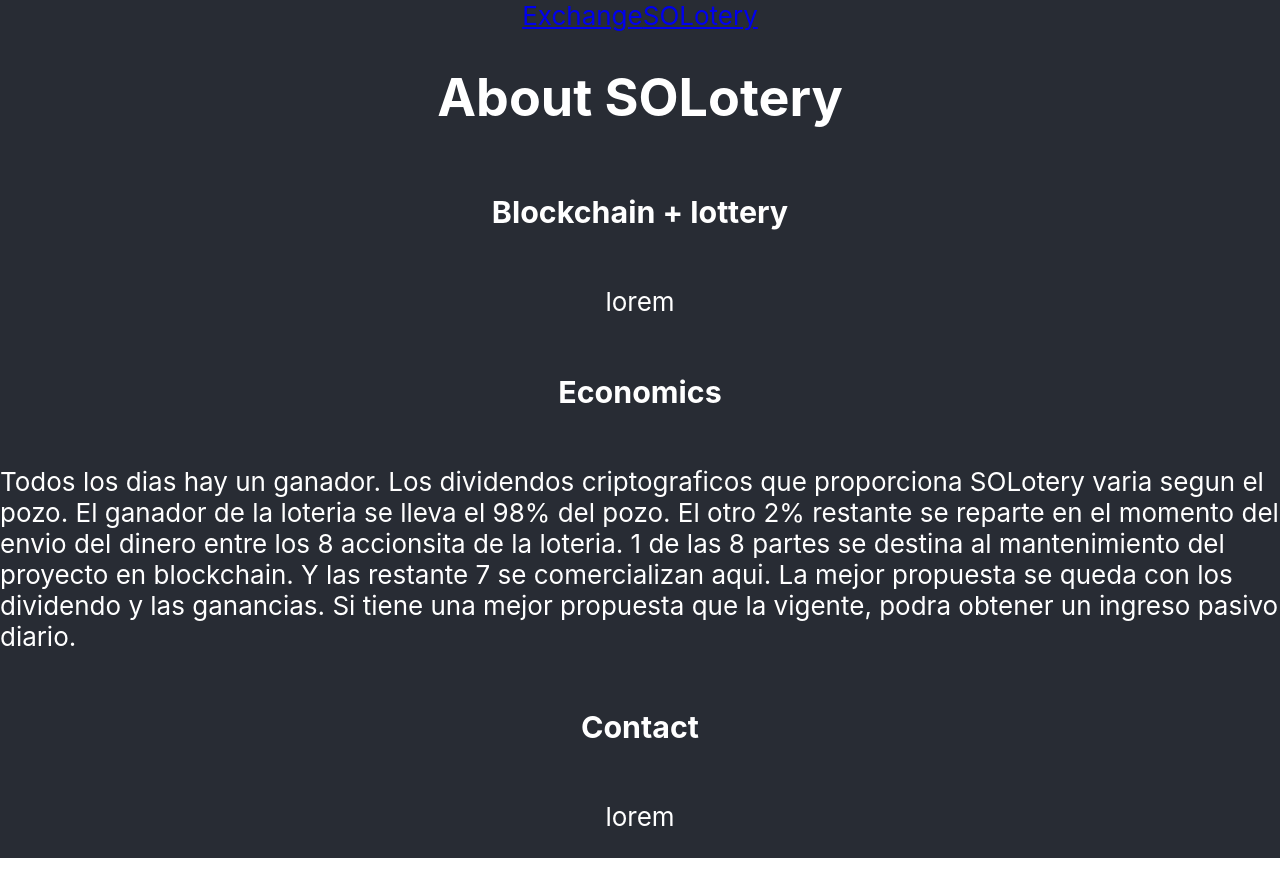
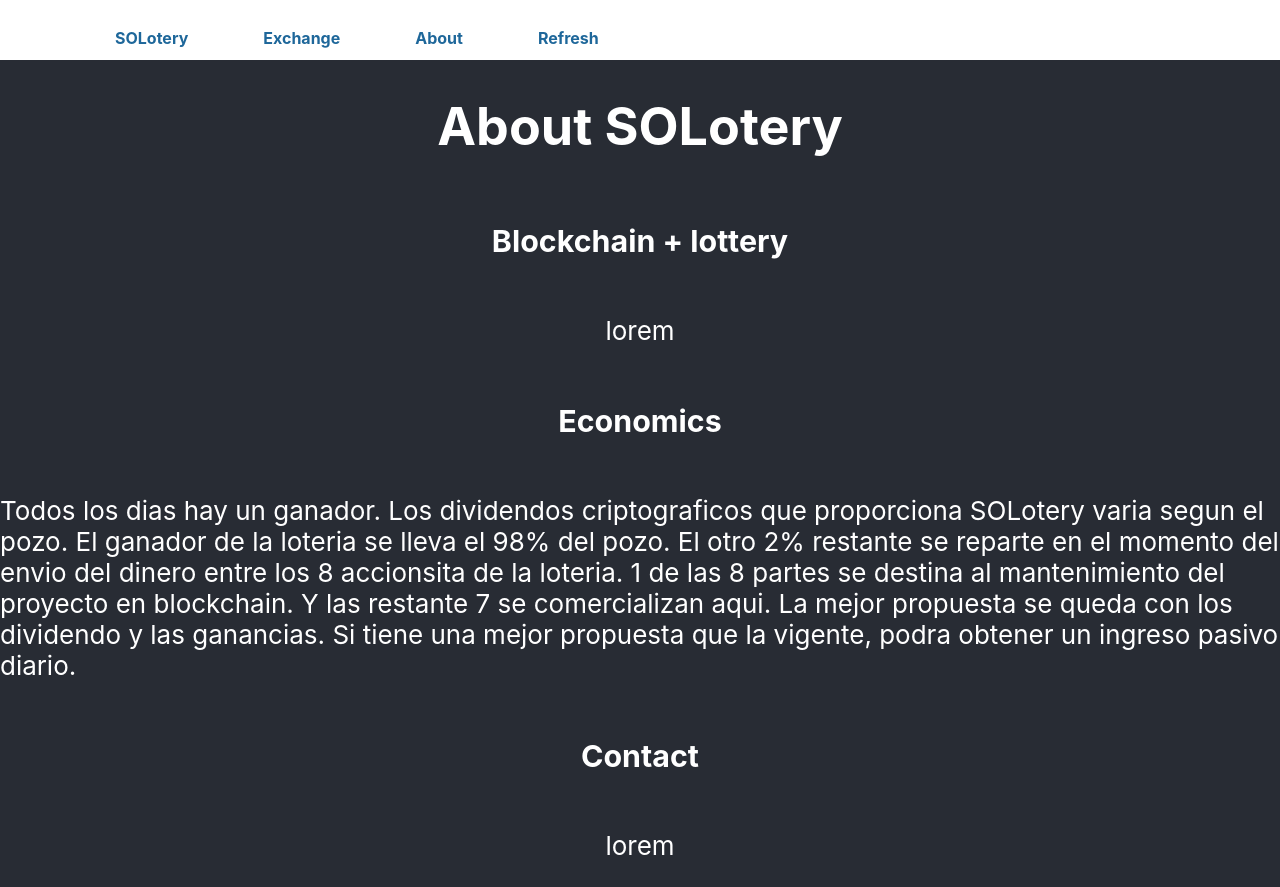
Before and after one commit to mateolafalce/SOLotery_Source, a React (Create React App) app: page /about in a window 1280 px wide. Before the commit the page ends 858 px from the top, so only its background shows below. Built offline with nearby package versions, Linux system fonts and the light colour scheme; what @project-serum/anchor, @solana/web3.js would draw is missing.

Commit message:
18/9/2022

```diff
--- a/package.json
+++ b/package.json
@@ -13,6 +13,7 @@
     "@testing-library/jest-dom": "^5.16.5",
     "@testing-library/react": "^13.4.0",
     "@testing-library/user-event": "^13.5.0",
+    "css-loader": "^6.7.1",
     "react": "^18.2.0",
     "react-dom": "^18.2.0",
     "react-router-dom": "^6.4.0",
--- a/src/App.css
+++ b/src/App.css
@@ -15,7 +15,6 @@
 
 .App-header {
   background-color: #282c34;
-  min-height: 100vh;
   display: flex;
   flex-direction: column;
   align-items: center;
@@ -47,3 +46,46 @@
 .About {
   background-color: "#1E679A";
 }
+.nav {
+  float: right;
+}
+nav ul li {
+  list-style: none;
+  margin-left: 75px;
+  padding: 12px 0;
+  float: left;
+  position: relative;
+}
+
+nav ul li a {
+  text-decoration: none;
+  color: #1E679A;
+  font-weight: bold;
+}
+
+nav ul li a::before {
+  display: block;
+  content: '';
+  width: 0%;
+  background: #1E679A;
+  height: 5px;
+  top:0;
+  position: absolute;
+  transition: width 0.2s;
+}
+
+nav ul li a:hover::before {
+  width: 100%;
+}
+
+header {
+  background: #ffffff;
+  width: 100%;
+  clear: both;
+  content:'';
+  display: table;
+}
+
+footer {
+  margin: 5.5%
+}
--- a/src/pages/About.js
+++ b/src/pages/About.js
@@ -5,11 +5,18 @@ import {
 
 export default function About() {
   return (
-<div className="App-header">
-    <nav>
-    <NavLink to="/exchange">Exchange</NavLink>
-    <NavLink to="/">SOLotery</NavLink>
-    </nav>
+  <div>
+    <header>
+      <nav>
+        <ul>
+          <li><NavLink to="/">SOLotery</NavLink></li>
+          <li><NavLink to="/exchange">Exchange</NavLink></li>
+          <li><NavLink to="/about">About</NavLink></li>
+          <li><NavLink>Refresh</NavLink></li>
+        </ul>
+      </nav>
+    </header>
+    <div className="App-header">
       <h1>
         About SOLotery
       </h1>
@@ -39,5 +46,6 @@ export default function About() {
           lorem
         </p>
     </div>
+    </div>
   )
 }
--- a/src/pages/Exchange.js
+++ b/src/pages/Exchange.js
@@ -27,13 +27,6 @@ window.Buffer = buffer.Buffer;
   const [proposal5, setProposal5] = useState(null);
   const [proposal6, setProposal6] = useState(null);
   const [proposal7, setProposal7] = useState(null);
-  const [amount1, setamount1] = useState(null);
-  const [amount2, setamount2] = useState(null);
-  const [amount3, setamount3] = useState(null);
-  const [amount4, setamount4] = useState(null);
-  const [amount5, setamount5] = useState(null);
-  const [amount6, setamount6] = useState(null);
-  const [amount7, setamount7] = useState(null);
 
   useEffect(() => {
     window.solana.on("connect", () => {
@@ -89,12 +82,20 @@ window.Buffer = buffer.Buffer;
     setTx(tx);
   }
   return (
+    <div>
+    <header>
+      <nav>
+        <ul>
+          <li><NavLink to="/">SOLotery</NavLink></li>
+          <li><NavLink to="/exchange">Exchange</NavLink></li>
+          <li><NavLink to="/about">About</NavLink></li>
+          <li><NavLink><a>Manifiesto</a></NavLink></li>
+          <li><NavLink><a href="https://github.com/mateolafalce/SOLotery_Source">Github</a></NavLink></li>
+          <li><NavLink onClick={state}>Refresh</NavLink></li>
+        </ul>
+      </nav>
+    </header>
     <div className="App-header">
-      <nav>
-      <NavLink to="/about">About</NavLink>
-      <NavLink to="/">SOLotery</NavLink>
-      <button align="left" onClick={state}>Refresh</button>
-     </nav>
     <button onClick={getWallet}>getWallet</button>
     <div>
       <table cellSpacing="1" cellPadding="3" bgcolor="#1E679A">
@@ -133,5 +134,6 @@ window.Buffer = buffer.Buffer;
       <p>Your last Tx: {tx}</p>
     </div>
     </div>
+    </div>
     )
 }
--- a/src/pages/Main.js
+++ b/src/pages/Main.js
@@ -1,5 +1,5 @@
 import React from "react";
-import "App.css";
+import "App.css"
 import  * as functions from "functions/timeconverter.js";
 import * as data from "const/const.js"
 import * as buffer from "buffer";
@@ -73,18 +73,23 @@ export default function Main() {
     setTx(tx);
   }
   return (
-  <div>
-    <div className="App-header">
-    <nav>
-    <NavLink to="/exchange">Exchange</NavLink>
-    <NavLink to="/about">About</NavLink>
-    <button onClick={state}>Refresh</button>
-    </nav>
+  <div className="App-bg">
+    <header>
+      <nav>
+        <ul>
+          <li><NavLink to="/">SOLotery</NavLink></li>
+          <li><NavLink to="/exchange">Exchange</NavLink></li>
+          <li><NavLink to="/about">About</NavLink></li>
+          <li><NavLink><a>Manifiesto</a></NavLink></li>
+          <li><a target="_blank" href="https://github.com/mateolafalce/SOLotery_Source">Github</a></li>
+          <li><NavLink onClick={state}>Refresh</NavLink></li>
+        </ul>
+      </nav>
+    </header>
+      <div className="App-header">
       <button onClick={getWallet}>getWallet</button>
-      <button onClick={ticket}>Take a Ticket</button>
-      <div>
         <p>{windowAccount}</p>
-      <table width="900" cellSpacing="1" cellPadding="3" bgcolor="#1E679A">
+          <table width="900" cellSpacing="1" cellPadding="3" bgcolor="#1E679A">
         <tbody>
         <tr>
           <td><font color="white" face="arial, verdana, helvetica">
@@ -97,21 +102,19 @@ export default function Main() {
           <td bgcolor="white">
           <font face="arial, verdana, helvetica" color="black">
           <p>SOLotery PDA Account: {data.AccountPk.toString()}</p>
-          <p>Authority: {account}</p>
-          <p>Original bump PDA: {bumporiginal}</p>
           <p>Total amount: {amount} SOL</p>
           <p>Total tickets: {players}</p>
           <p>Secure check: {secureCheck ? functions.timeConverter(secureCheck) : null}</p>
           <p>Winner State: {winnerState}</p>
+          <button onClick={ticket}>Take a Ticket</button>
           </font>
           </td>
           </tr>
         </tbody>
         </table>
-      </div>
-      <div className="SOLotery">
-        <p>Your last Tx: {tx}</p>
-      </div>
+        <footer>
+            Your last Tx: {tx}
+        </footer>
     </div>
     </div>
   );
```
Also changed, not shown: 1 other file (tests, documents, lock files or other folders).
